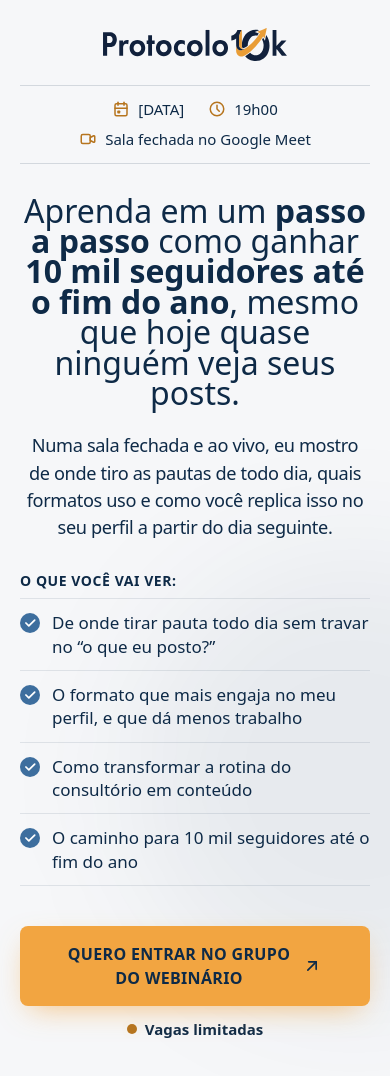
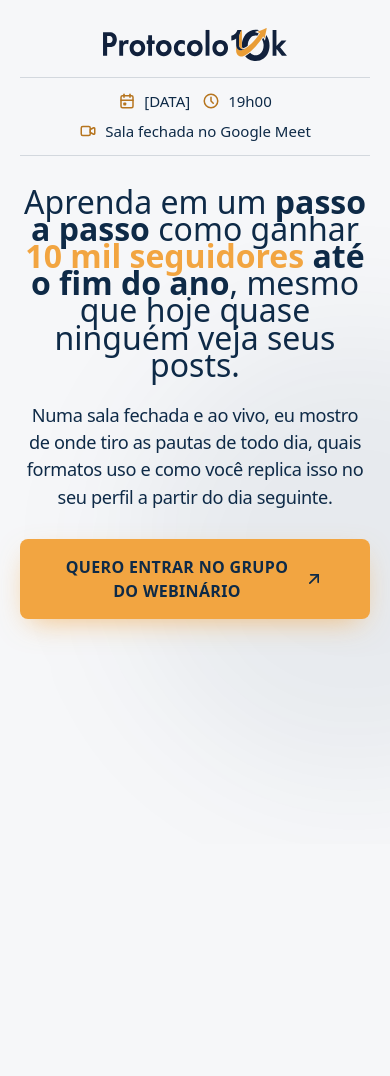
Before and after one commit to criacaondhub/webinario-gustavosa-10k, a React (Vite) app: page / in a window 390 px wide. Shown: the top 1076 px of the page. After the commit the page ends 844 px from the top, so only its background shows below. Built offline with nearby package versions, Linux system fonts and the light colour scheme; a web font is replaced by a local one.

Commit message:
feat(hero): espaçamento replicado da LP de referência, destaque amarelo no H1, entrelinha 0.85 e remove bullets/vagas
Co-Authored-By: Claude Opus 5.5 <noreply@anthropic.com>

```diff
--- a/src/components/sections/Hero.tsx
+++ b/src/components/sections/Hero.tsx
@@ -2,7 +2,6 @@ import { motion, useReducedMotion, type Variants } from 'framer-motion'
 import { TbCalendarEvent, TbClock, TbVideo } from 'react-icons/tb'
 import { ASSETS, CONTENT } from '@/config/content'
 import { CtaButton } from '@/components/ui/CtaButton'
-import { LearnList } from '@/components/ui/LearnList'
 import { Logo } from '@/components/ui/Logo'
 import { MediaFrame } from '@/components/ui/MediaFrame'
 
@@ -35,19 +34,19 @@ export function Hero() {
         animate="shown"
         className="mx-auto grid w-full max-w-page lg:min-h-screen lg:grid-cols-[1.12fr_0.88fr]"
       >
-        <div className="min-w-0 px-gutter pt-[clamp(1.75rem,4vw,3rem)] pb-section text-center lg:pt-10 short:pt-6 lg:pr-[clamp(2rem,4vw,3.5rem)] lg:pb-16 lg:pl-gutter-lg lg:text-left">
+        <div className="min-w-0 px-gutter pt-[clamp(1.75rem,4vw,3rem)] pb-section text-center lg:pt-[clamp(2.5rem,5vw,4.5rem)] lg:pr-[clamp(2rem,4vw,3.5rem)] lg:pb-section-lg lg:pl-gutter-lg lg:text-left">
           <motion.div variants={item}>
-            <Logo className="mx-auto w-[clamp(11.5rem,22vw,16rem)] short:w-52 lg:mx-0" />
+            <Logo className="mx-auto w-[clamp(11.5rem,26vw,20rem)] lg:mx-0" />
           </motion.div>
 
           <motion.ul
             variants={item}
-            className="mt-6 mb-[clamp(2rem,4vw,3rem)] lg:mt-5 lg:mb-8 short:mt-4 short:mb-6 flex flex-wrap items-center justify-center gap-x-6 gap-y-2 border-y border-heading/15 py-3 text-meta lg:justify-start lg:gap-x-10"
+            className="mt-md mb-[clamp(2rem,4vw,3rem)] flex flex-wrap items-center justify-center gap-x-sm gap-y-xs border-y border-heading/15 py-sm text-meta lg:justify-start lg:gap-x-xl"
           >
             {hero.date.map(({ icon, text }) => {
               const Icon = ICONS[icon]
               return (
-                <li key={text} className="flex shrink-0 items-center gap-2 whitespace-nowrap">
+                <li key={text} className="flex shrink-0 items-center gap-xs whitespace-nowrap">
                   <Icon aria-hidden="true" className="size-[18px] shrink-0 text-accent-hover" />
                   {text}
                 </li>
@@ -55,10 +54,10 @@ export function Hero() {
             })}
           </motion.ul>
 
-          <motion.h1 variants={item} className="mb-6 lg:mb-5 text-display short:text-[2.625rem] text-balance text-heading">
-            {hero.headline.map(({ text, highlight }) =>
-              highlight ? (
-                <span key={text} className="highlight">
+          <motion.h1 variants={item} className="mb-lg text-display text-balance text-heading">
+            {hero.headline.map(({ text, emphasis }) =>
+              emphasis ? (
+                <span key={text} className={emphasis === 'accent' ? 'font-bold text-accent' : 'highlight'}>
                   {text}
                 </span>
               ) : (
@@ -67,23 +66,12 @@ export function Hero() {
             )}
           </motion.h1>
 
-          <motion.p variants={item} className="mx-auto mb-8 max-w-[54ch] text-lead tracking-[-0.02em] lg:mb-6 lg:max-w-[60ch] text-pretty lg:mx-0">
+          <motion.p variants={item} className="mx-auto mb-[clamp(1.75rem,3vw,2.5rem)] max-w-[54ch] text-lead tracking-[-0.02em] text-pretty lg:mx-0">
             {hero.intro}
           </motion.p>
 
-          <motion.div variants={item} className="mx-auto mb-10 max-w-2xl text-left lg:mx-0 lg:mb-8 short:mb-6">
-            <LearnList title={hero.learnTitle} items={hero.learn} />
-          </motion.div>
-
-          <motion.div variants={item} className="flex flex-col items-center gap-x-5 gap-y-3 sm:flex-row sm:justify-center lg:justify-start">
+          <motion.div variants={item} className="flex justify-center lg:justify-start">
             <CtaButton label={hero.cta} lines={hero.ctaLines} />
-            <p className="flex items-center gap-2 text-meta font-bold">
-              <span aria-hidden="true" className="relative flex size-2.5">
-                <span className="absolute inline-flex size-full animate-ping rounded-full bg-accent opacity-75 motion-reduce:animate-none" />
-                <span className="relative inline-flex size-2.5 rounded-full bg-accent-hover" />
-              </span>
-              {hero.scarcity}
-            </p>
           </motion.div>
 
         </div>
@@ -93,7 +81,7 @@ export function Hero() {
           className="hidden lg:grid lg:min-h-0 lg:min-w-0 lg:w-[calc(100%+max(0px,(100vw-var(--container-page))/2))]"
         >
           <MediaFrame asset={ASSETS.portrait} priority className="h-full">
-            <div className="glass absolute bottom-8 left-8 rounded-2xl px-5 py-4">
+            <div className="glass absolute bottom-xl left-xl rounded-2xl px-lg py-md">
               <p className="text-body font-bold text-heading">{hero.portraitNote.name}</p>
               <p className="text-meta">
                 {hero.portraitNote.role} · {hero.portraitNote.reach}
--- a/src/components/ui/CtaButton.tsx
+++ b/src/components/ui/CtaButton.tsx
@@ -17,7 +17,7 @@ type CtaButtonProps = {
 }
 
 const base =
-  'group inline-flex min-h-14 w-full max-w-md items-center justify-center gap-3 rounded-lg bg-accent px-7 py-4 font-sans text-cta font-bold uppercase tracking-[0.02em] text-heading shadow-[0_10px_30px_-10px_rgb(242_165_65/0.7)] transition-transform duration-200 ease-out will-change-transform hover:scale-[1.04] active:scale-[0.98] motion-reduce:transition-none motion-reduce:hover:scale-100 focus-visible:outline-2 focus-visible:outline-offset-4 focus-visible:outline-heading sm:w-auto sm:max-w-none'
+  'group inline-flex min-h-[60px] w-full max-w-[26rem] items-center justify-center gap-md rounded-lg bg-accent px-md py-md sm:px-lg font-sans text-cta font-bold uppercase tracking-[0.02em] text-heading shadow-[0_10px_30px_-10px_rgb(242_165_65/0.7)] transition-transform duration-200 ease-out will-change-transform hover:scale-[1.04] active:scale-[0.98] motion-reduce:transition-none motion-reduce:hover:scale-100 focus-visible:outline-2 focus-visible:outline-offset-4 focus-visible:outline-heading sm:w-auto sm:max-w-none'
 
 export function CtaButton({ label, lines, className }: CtaButtonProps) {
   const text = (
--- a/src/components/ui/LearnList.tsx
+++ /dev/null
@@ -1,31 +0,0 @@
-import { TbCheck } from 'react-icons/tb'
-
-type LearnListProps = {
-  title: string
-  items: readonly string[]
-}
-
-/** Bloco "O que você vai ver": título + lista em 2 colunas com divisórias. */
-export function LearnList({ title, items }: LearnListProps) {
-  return (
-    <div>
-      <p className="border-b border-heading/10 pb-2 text-label font-bold tracking-label uppercase">{title}</p>
-      <ul className="grid sm:grid-cols-2 sm:gap-x-8">
-        {items.map((point) => (
-          <li
-            key={point}
-            className="flex items-start gap-3 border-b border-heading/10 py-3 text-body leading-snug short:py-2.5"
-          >
-            <span
-              aria-hidden="true"
-              className="mt-0.5 flex size-5 shrink-0 items-center justify-center rounded-full bg-secondary"
-            >
-              <TbCheck className="size-3.5 stroke-[3] text-white" />
-            </span>
-            {point}
-          </li>
-        ))}
-      </ul>
-    </div>
-  )
-}
--- a/src/config/content.ts
+++ b/src/config/content.ts
@@ -46,7 +46,8 @@ export const ASSETS = {
   },
 } as const
 
-export type HeadlinePart = { text: string; highlight?: boolean }
+/** bold = negrito navy · accent = negrito amarelo do projeto */
+export type HeadlinePart = { text: string; emphasis?: 'bold' | 'accent' }
 
 export const CONTENT = {
   hero: {
@@ -57,23 +58,16 @@ export const CONTENT = {
     ],
     headline: [
       { text: 'Aprenda em um ' },
-      { text: 'passo a passo', highlight: true },
+      { text: 'passo a passo', emphasis: 'bold' },
       { text: ' como ganhar ' },
-      { text: '10 mil seguidores até o fim do ano', highlight: true },
+      { text: '10 mil seguidores', emphasis: 'accent' },
+      { text: ' até o fim do ano', emphasis: 'bold' },
       { text: ', mesmo que hoje quase ninguém veja seus posts.' },
     ] as HeadlinePart[],
     intro:
       'Numa sala fechada e ao vivo, eu mostro de onde tiro as pautas de todo dia, quais formatos uso e como você replica isso no seu perfil a partir do dia seguinte.',
-    learnTitle: 'O que você vai ver:',
-    learn: [
-      'De onde tirar pauta todo dia sem travar no “o que eu posto?”',
-      'O formato que mais engaja no meu perfil, e que dá menos trabalho',
-      'Como transformar a rotina do consultório em conteúdo',
-      'O caminho para 10 mil seguidores até o fim do ano',
-    ],
     cta: 'QUERO ENTRAR NO GRUPO DO WEBINÁRIO',
     ctaLines: ['QUERO ENTRAR NO GRUPO', 'DO WEBINÁRIO'],
-    scarcity: 'Vagas limitadas',
     portraitNote: { name: 'Dr. Gustavo Sá', role: 'Nutrólogo', reach: '280 mil seguidores' },
   },
 } as const
--- a/src/index.css
+++ b/src/index.css
@@ -2,8 +2,6 @@
 @import "tailwindcss";
 @source "./**/*.{ts,tsx}";
 
-/* Desktop com pouca altura (notebooks 1366×768, 1280×800): compacta o Hero para o CTA ficar na primeira dobra */
-@custom-variant short (@media (min-width: 1024px) and (max-height: 840px));
 
 @theme {
   /* Cores — tokens-cor.txt */
@@ -26,7 +24,7 @@
   --font-sans: "futura-pt", ui-sans-serif, system-ui, sans-serif;
 
   --text-display: clamp(2rem, 1.4rem + 2.2vw, 3.125rem);
-  --text-display--line-height: 0.95;
+  --text-display--line-height: 0.85;
   --text-headline: clamp(1.875rem, 1.4rem + 2vw, 3rem);
   --text-headline--line-height: 1.1;
   --text-statement: clamp(1.25rem, 1.1rem + 0.6vw, 1.625rem);
@@ -46,12 +44,18 @@
 
   /* Espaçamentos e grid */
   --container-page: 1440px;
-  --spacing-gutter: 1.25rem;
-  --spacing-gutter-lg: 4rem;
-  --spacing-section: 4rem;
-  --spacing-section-lg: 7rem;
-  --spacing-grid: 1.5rem;
-  --spacing-grid-lg: 3rem;
+  /* Escala replicada da LP de referência (escola.endometriose.med.br/webinario) */
+  --spacing-xs: 8px;
+  --spacing-sm: 12px;
+  --spacing-md: 16px;
+  --spacing-lg: 24px;
+  --spacing-xl: 32px;
+  --spacing-gutter: 20px;
+  --spacing-gutter-lg: 32px;
+  --spacing-section: 40px;
+  --spacing-section-lg: 80px;
+  --spacing-grid: 24px;
+  --spacing-grid-lg: 32px;
 }
 
 /* ⚠️ REGRA ABSOLUTA: NUNCA coloque resets CSS fora de @layer.
```
Also changed, not shown: 1 other file (tests, documents, lock files or other folders).
